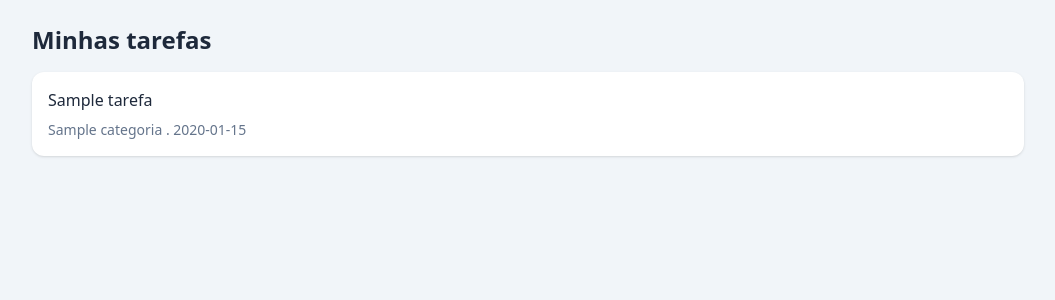
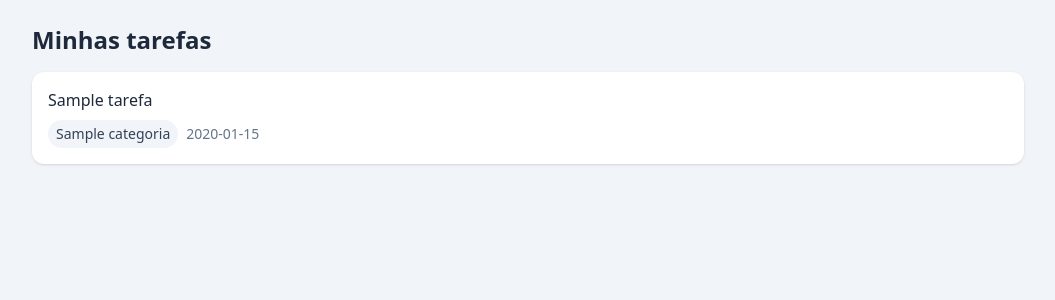
Before and after one commit to RuanViniciusDosSantosSilva/estodolistweb, a Flask app: template templates/index.html in a window 1280 px wide. Shown: the part 68-368 px from the top of the page, without its empty margins (112-1167 px from the left). Run offline with Flask 3, Linux system fonts and the light colour scheme; the template is opened without the code that fills it: most values are stand-ins (such as "Sample title", 1, 10 or a date in 2020); style sheets or scripts are compiled from the project's sources; some libraries are stand-ins or nearby versions.

Commit message:
feat: melhorar exibição de tarefas com categorias e prazos formatados

```diff
--- a/templates/index.html
+++ b/templates/index.html
@@ -9,9 +9,16 @@
         <li class="bg-white rounded-xl shadow p-4 flex flex-col gap-3 sm:flex-row sm:items-center sm:justify-between">
           <div class="space-y-2 sm:flex-1">
             <span class="block font-medium">{{ tarefa.nome_tarefa }}</span>
-            <span class="block text-sm text-slate-500">
-              {{ tarefa.categoria }} .  {{ tarefa.data_prazo.srtftime("%d/%m/%Y") }}
-            </span>
+            {# descrição aqui #}
+            <div class="flex flex-wrap items-center gap-2 text-sm">
+              <span class="px-2 py-1 rounded-full bg-slate-100 text-slate-700">
+                {{tarefa.categoria}}
+              </span>
+              <span class="text-slate-500">
+                {{tarefa.data_prazo.strftime("%d/%m/%Y")}}
+              </span>
+              {# prioridades aqui #}
+            </div>
           </div>
           {# botões aqui #}
         </li>
```
